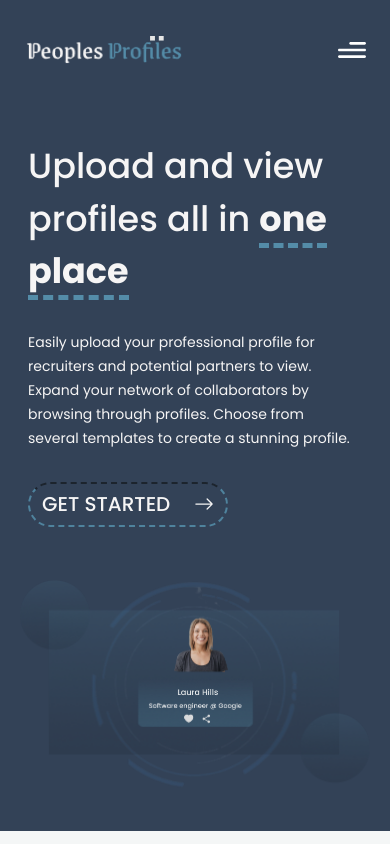
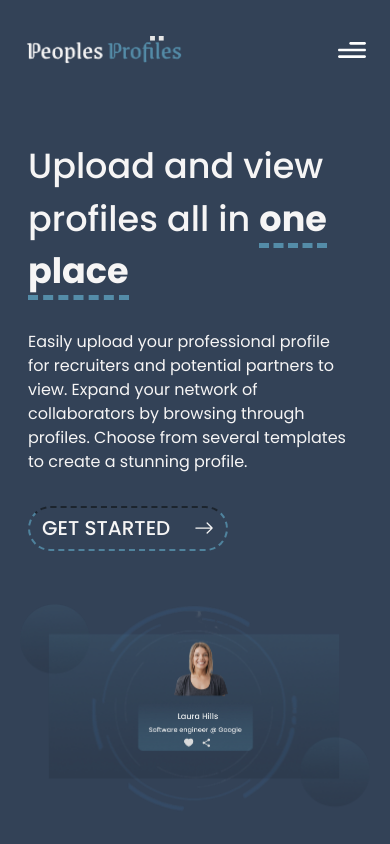
Before and after one commit to ivioje/Peoples-Profile, a React (Vite) app in the folder client/: page / in a window 390 px wide. Shown: the top 844 px of the page. Built offline with nearby package versions, Linux system fonts and the light colour scheme; a web font is replaced by a local one.

Commit message:
adjusted hero font size

```diff
--- a/client/src/pages/home/hero.jsx
+++ b/client/src/pages/home/hero.jsx
@@ -11,7 +11,7 @@ const Hero = () => (
                 Upload and view profiles all in {' '}
                 <span className='font-bold hero-border'>one place</span>
             </h1>
-            <p className='text-[14px] md:w-[90%] md:text-[16px] pr-8 md:pl-0 my-8 md:pr-4 leading-6'>
+            <p className='md:w-[90%] text-[16px] pr-8 md:pl-0 my-8 md:pr-4 leading-6'>
                 Easily upload your professional profile for recruiters and potential partners
                 to view. Expand your network of collaborators by browsing through profiles.
                 Choose from several templates to create a stunning profile.
```
